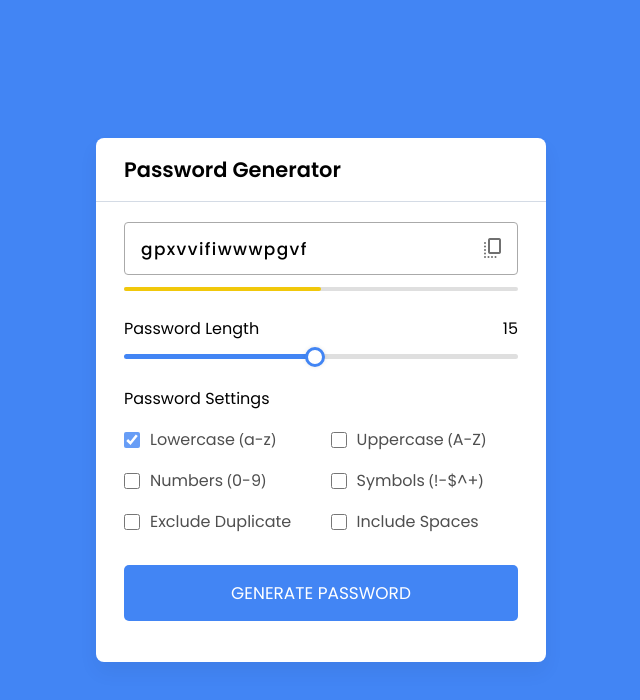
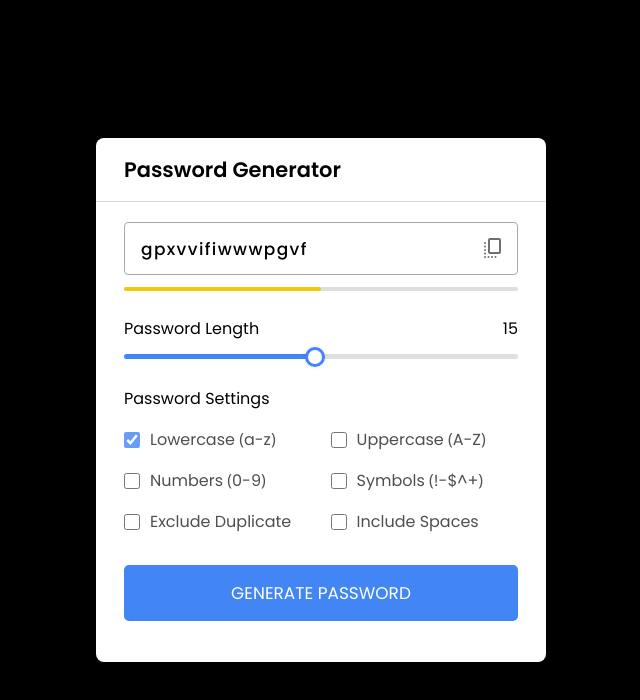
Before and after one commit to tainguyentrading/passwordgeneratordemo, a plain HTML site: page index.html in a window 1280 px wide. Shown: the whole page, without its empty margins (319-959 px from the left). Drawn offline with nearby package versions, Linux system fonts and the light colour scheme.

Commit message:
Update style.css

```diff
--- a/style.css
+++ b/style.css
@@ -13,7 +13,7 @@ body {
     padding: 0 0.5rem;
     align-items: center;
     justify-content: center;
-    background: #4285f4;
+    background: black;
 }
 
 .container {
```
